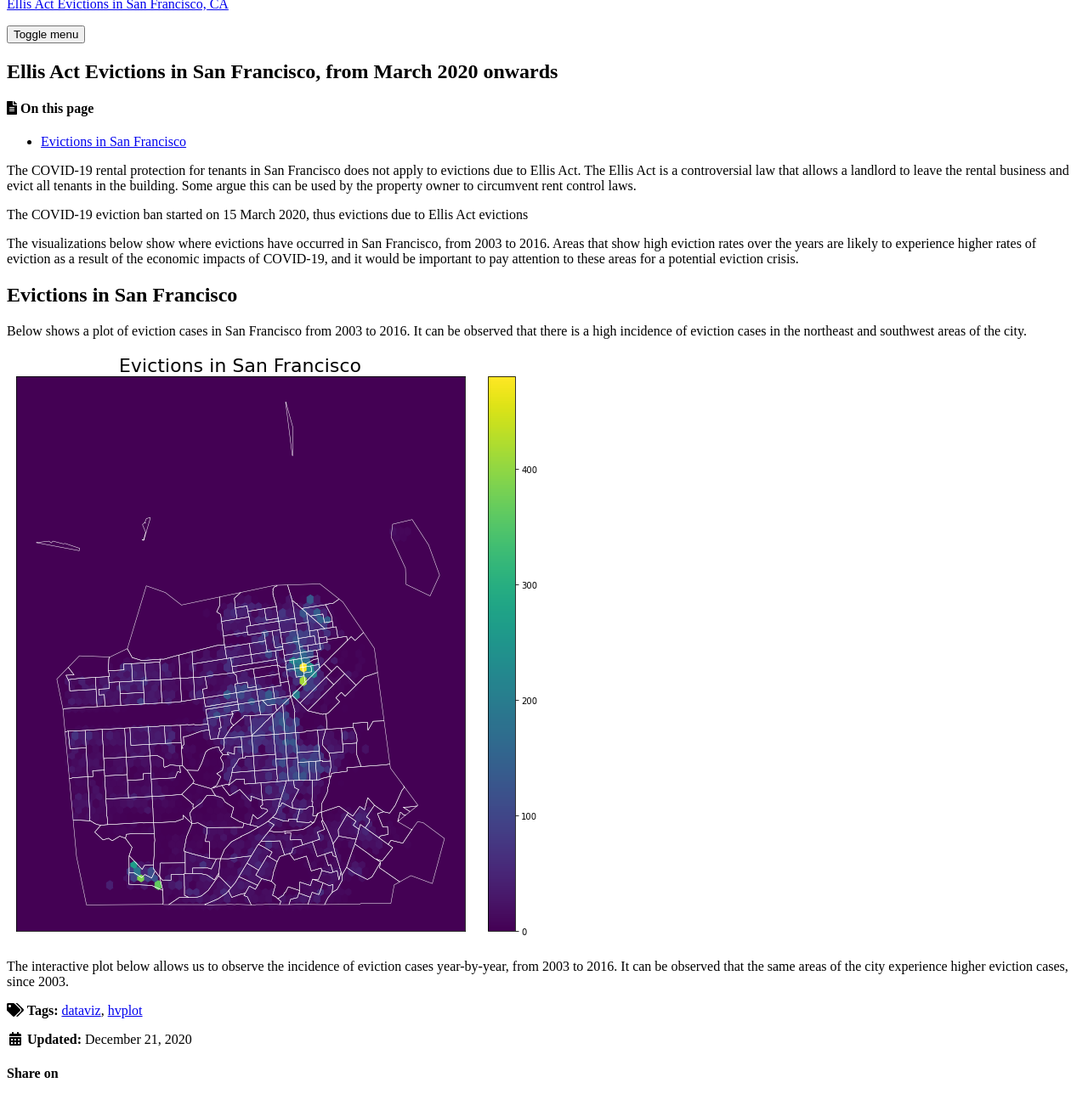
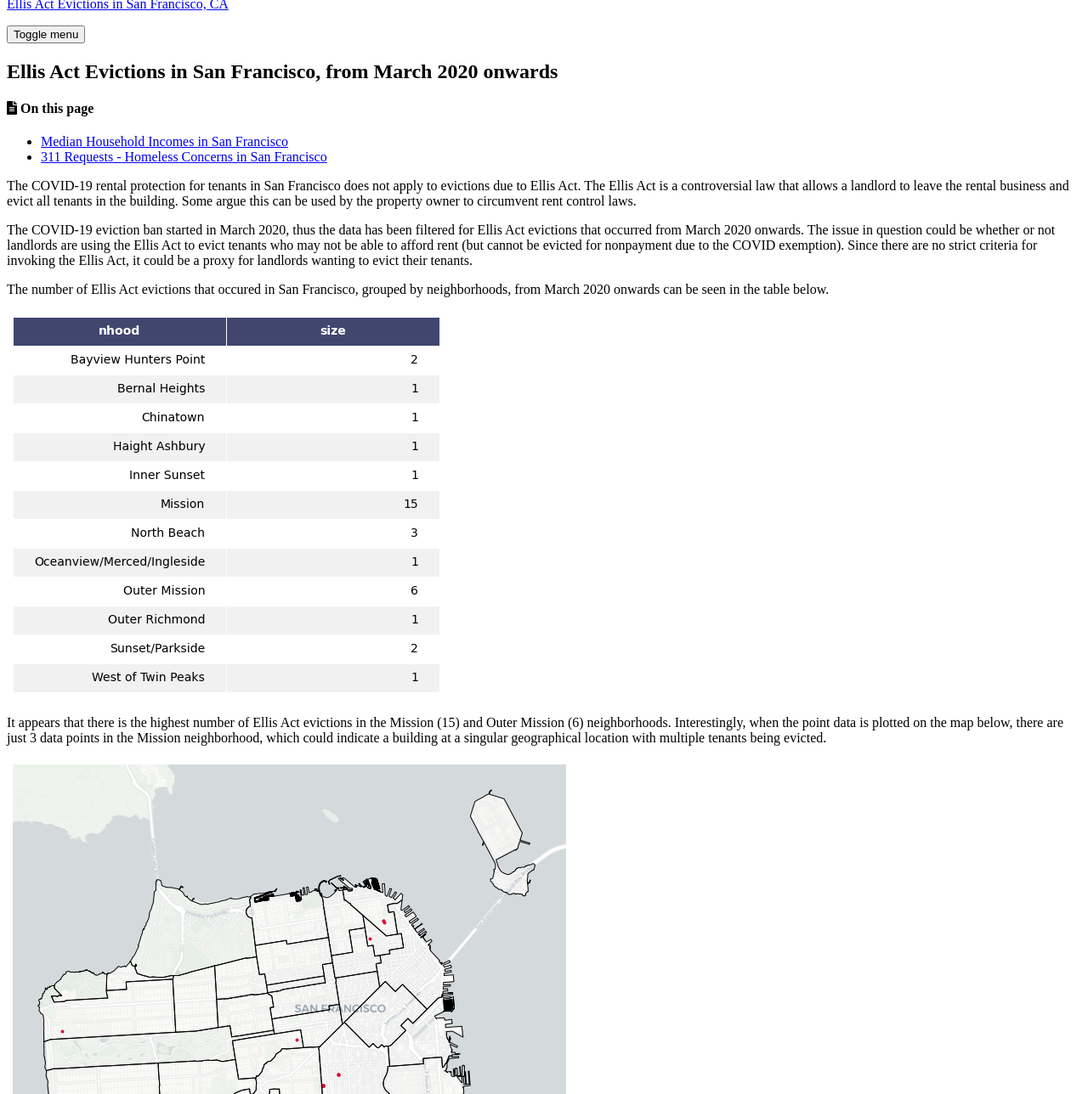
Before and after one commit to sabrinasmlee/musa-550-ellis-act-evictions, a Jekyll site: the page built from _posts/2020-12-21-ellis-act-evictions.md, in a window 1280 px wide and 1400 px high, cut to the strip 112-1400 px from the top of the window. Shown: the whole strip at 85% size. Built offline with Jekyll 4.4.1, drawn with Linux system fonts in a browser that asks for light colours; cached includes are drawn as plain includes; nearby versions of some CDN libraries; some of the changed text lies outside the part shown.

Commit message:
Update 2020-12-21-ellis-act-evictions.md

```diff
--- a/_posts/2020-12-21-ellis-act-evictions.md
+++ b/_posts/2020-12-21-ellis-act-evictions.md
@@ -5,25 +5,33 @@
 tags: [dataviz, hvplot]
 excerpt: "A look at where Ellis Act Evictions have occured since March 2020"
 hv-loader:
-  hv-chart-1: ["charts/ellis_nhood_choropleth.html", "1200"]
+  hv-chart-1: ["charts/side_by_side.html", "1200"]
 toc: true
 toc_sticky: true
 ---
 
 The COVID-19 rental protection for tenants in San Francisco does not apply to evictions due to Ellis Act. The Ellis Act is a controversial law that allows a landlord to leave the rental business and evict all tenants in the building. Some argue this can be used by the property owner to circumvent rent control laws.
 
-The COVID-19 eviction ban started on 15 March 2020, thus evictions due to Ellis Act evictions
+The COVID-19 eviction ban started in March 2020, thus the data has been filtered for Ellis Act evictions that occurred from March 2020 onwards. The issue in question could be whether or not landlords are using the Ellis Act to evict tenants who may not be able to afford rent (but cannot be evicted for nonpayment due to the COVID exemption). Since there are no strict criteria for invoking the Ellis Act, it could be a proxy for landlords wanting to evict their tenants.
 
-The visualizations below show where evictions have occurred in San Francisco, from 2003 to 2016. Areas that show high eviction rates over the years are likely to experience higher rates of eviction as a result of the economic impacts of COVID-19, and it would be important to pay attention to these areas for a potential eviction crisis.
+The number of Ellis Act evictions that occured in San Francisco, grouped by neighborhoods, from March 2020 onwards can be seen in the table below.
 
+![ellis-evictions-table]({{ site.url }}{{ site.baseurl }}/assets/images/ellis_act_eviction_png.png)
 
-## Evictions in San Francisco
+It appears that there is the highest number of Ellis Act evictions in the Mission (15) and Outer Mission (6) neighborhoods. Interestingly, when the point data is plotted on the map below, there are just 3 data points in the Mission neighborhood, which could indicate a building at a singular geographical location  with multiple tenants being evicted.
 
-Below shows a plot of eviction cases in San Francisco from 2003 to 2016. It can be observed that there is a high incidence of eviction cases in the northeast and southwest areas of the city.
+![point-ellis-evictions]({{ site.url }}{{ site.baseurl }}/assets/images/point-ellis-evictions.png)
 
-![evictions-2013to2016]({{ site.url }}{{ site.baseurl }}/assets/images/SF_evictions_2013to2016.png)
+## Median Household Incomes in San Francisco
 
+The Mission neighborhood also has one of the lowest median household incomes in San Francisco, as seen in the choropleth map below. The data is pulled from ACS 5-year data on median household incomes by census tract.
 
-The interactive plot below allows us to observe the incidence of eviction cases year-by-year, from 2003 to 2016. It can be observed that the same areas of the city experience higher eviction cases, since 2003.
+![medhhincome]({{ site.url }}{{ site.baseurl }}/assets/images/medhhincome.png)
+
+## 311 Requests - Homeless Concerns in San Francisco
+
+Data on 311 requests in San Francisco has been obtained from SF Open Data.
+
+The visualizations below show a side-by-side comparison of where Ellis Act evictions have occurred in San Francisco and 311 homeless concern requests, from March 2020 onwards. There appears to be an overlap between areas that experience a higher incidence of Ellis Act evictions and 311 homeless concern requests. The highest concentration of homeless concerns is also observed in the Mission neighborhood, which also sees the highest concentration of Ellis Act evictions. Taking into consideration the fact that the Mission neighborhood also experiences one of the lowest median household incomes in SF, this could paint a concerning picture. As this could suggest that renters are being evicted from their apartments and potentially rendered homeless.
 
 <div id="hv-chart-1"></div>
```
